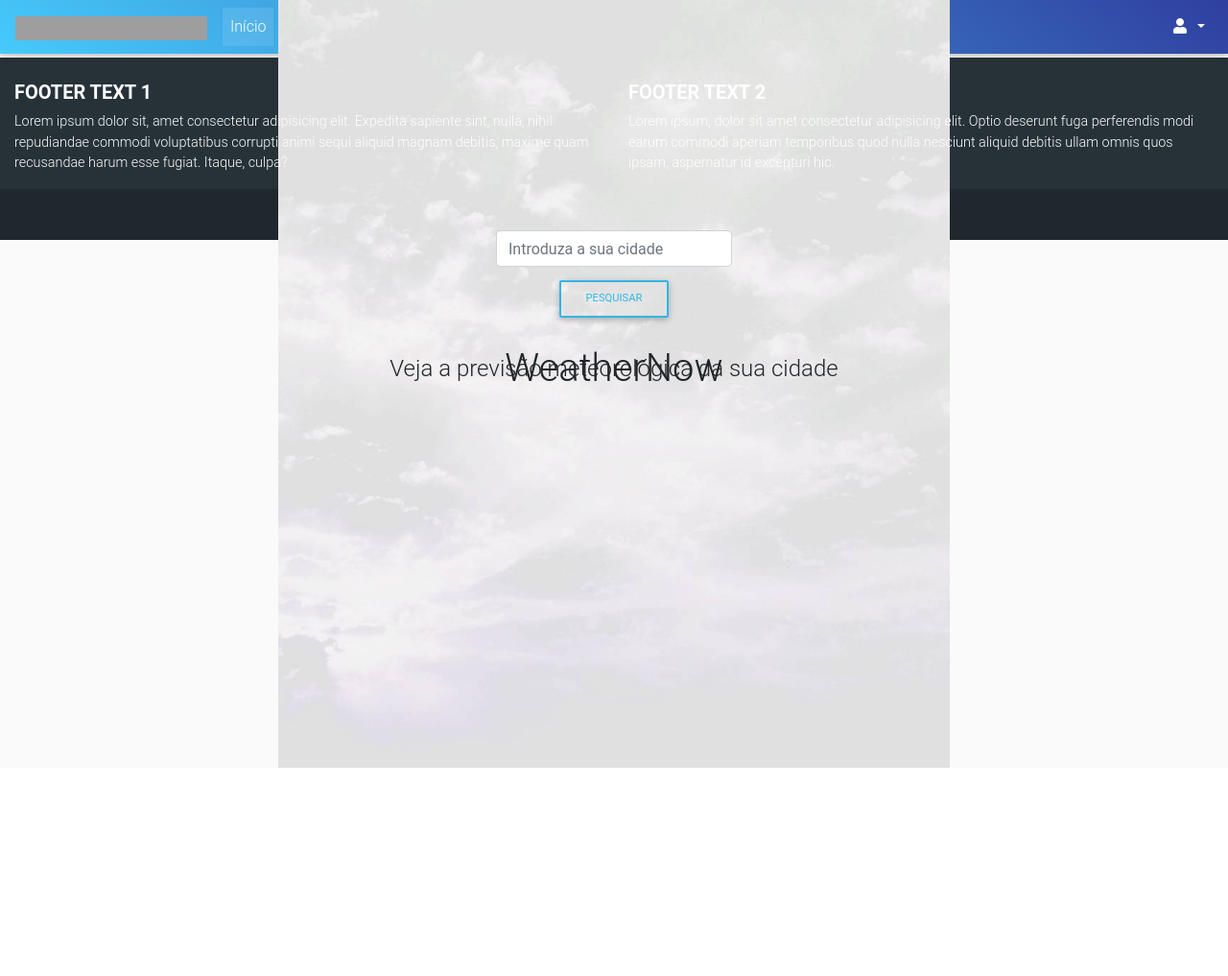
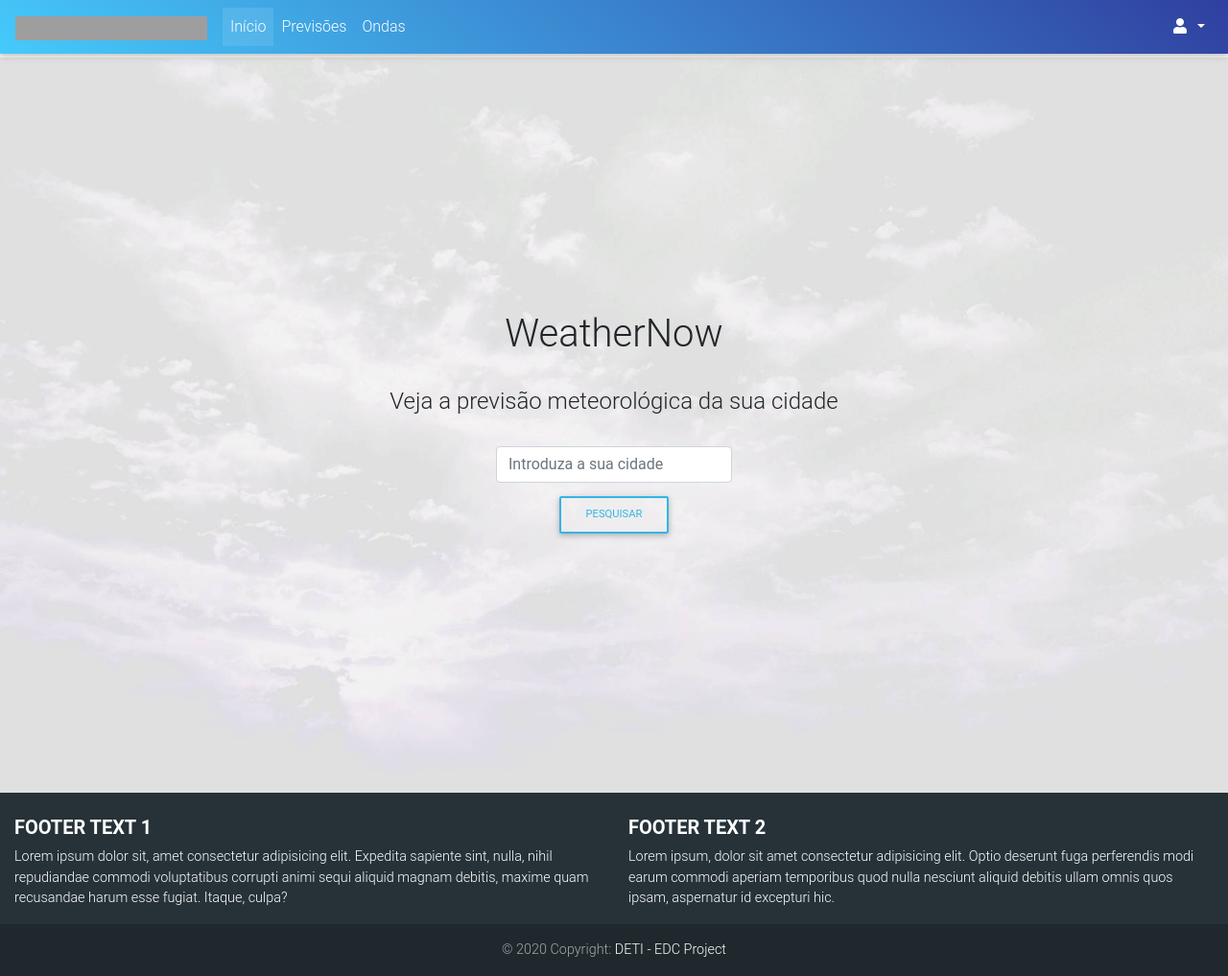
Before and after one commit to m3mber/WeatherApp, a Django app: page / in a window 1280 px wide. Shown: the whole page at 96% size. Before the commit the page ends 800 px from the top, so only its background shows below. Run offline with Django 3.2, Linux system fonts and the light colour scheme; some libraries are stand-ins or nearby versions; grey boxes are pictures that could not be loaded.

Commit message:
interface_v4.1

```diff
--- a/projeto/app/templates/base.html
+++ b/projeto/app/templates/base.html
@@ -60,7 +60,7 @@
     <!--End Navbar -->
 
     <!--Div contents -->
-    <div class="my-container bg" align="center">
+    <div class="container-fluid bg" align="center">
     <br>
         {% block content %}
         {% endblock %}
--- a/projeto/app/templates/index.html
+++ b/projeto/app/templates/index.html
@@ -7,13 +7,13 @@
             <br><br><br>
             <br>
 
-            <div class="my-container">
+            <div class="container-fluid">
                 <div class="col-lg-14 pb-4">
                     <h1>WeatherNow</h1>
                 </div>
             </div>
 
-            <div class="my-container">
+            <div class="container-fluid">
                 <div class="col-lg-14 pb-4 text-center">
                     <h4>Veja a previsão meteorológica da sua cidade</h4>
                 </div>
```
